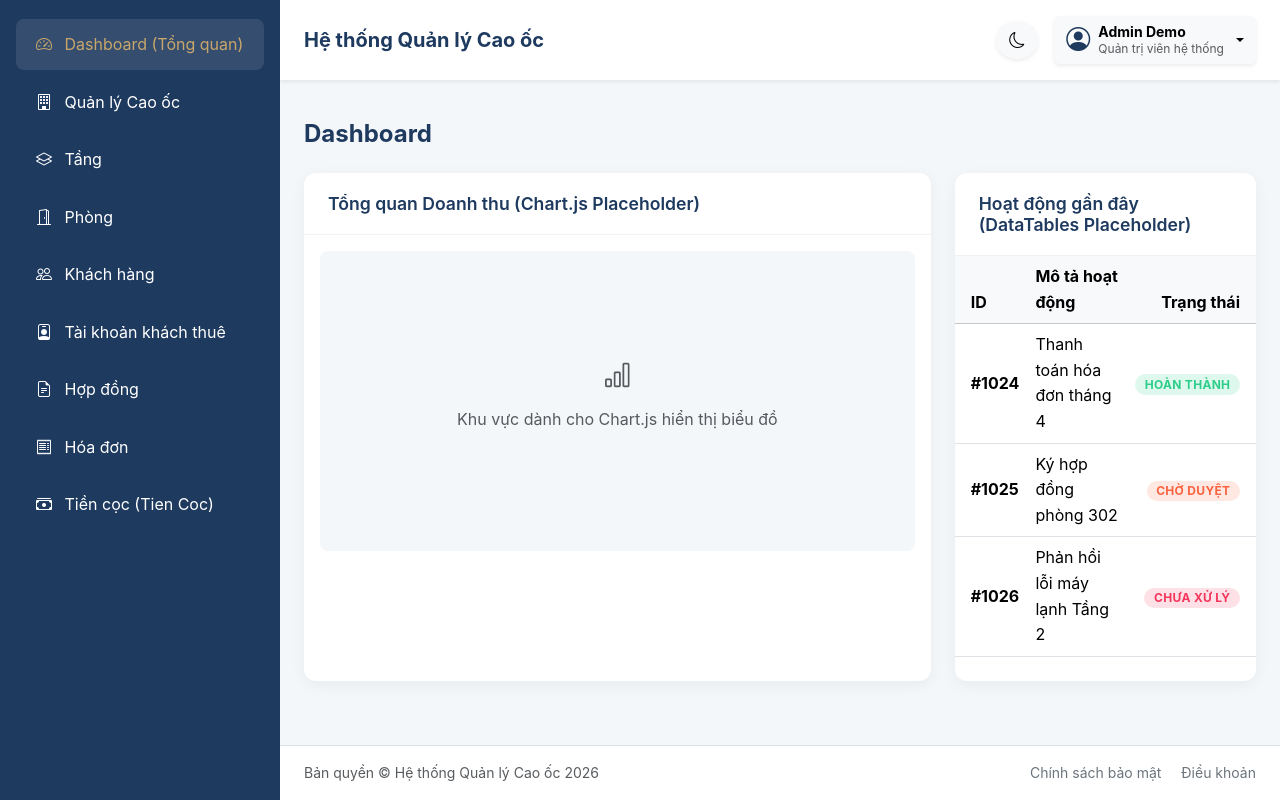
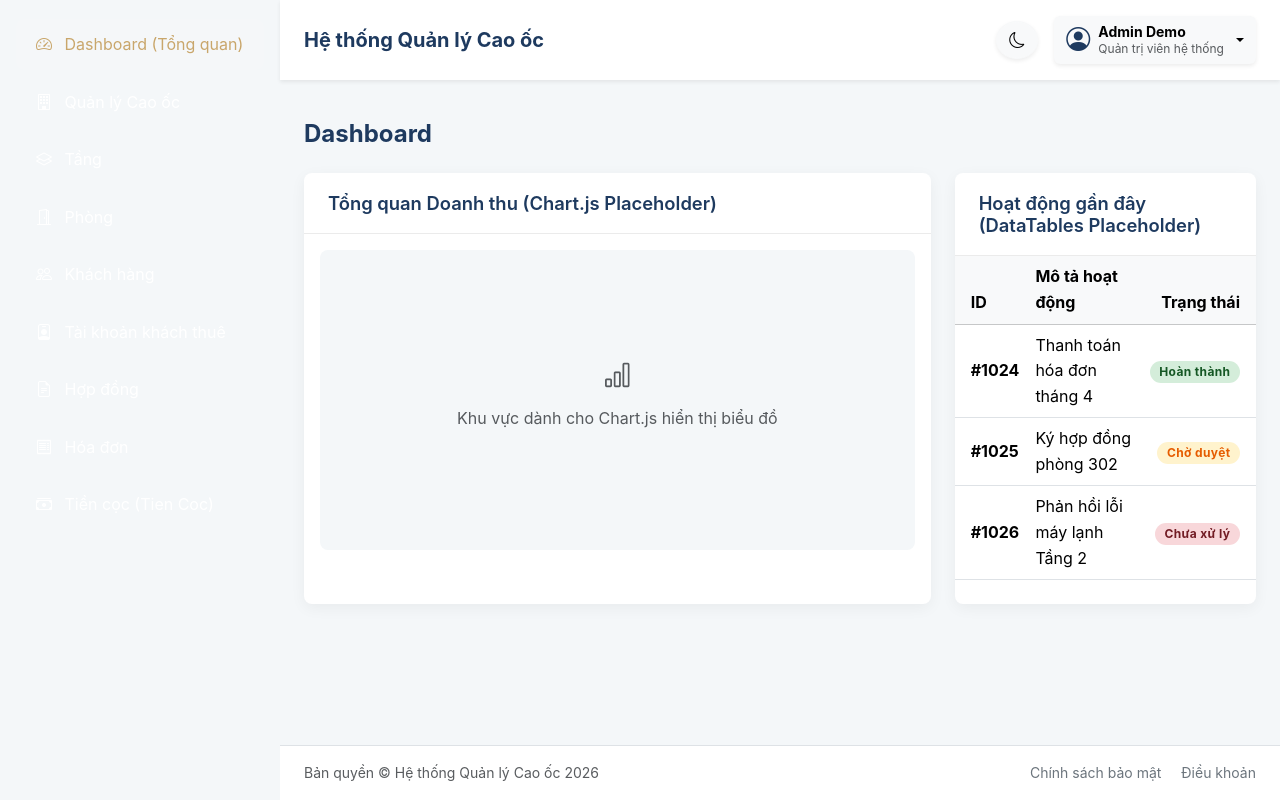
Before and after one commit to trinhan2106/DoAn_LapTrinhWeb_DTH235712_DTH235713, a PHP site: page /DoAn_LapTrinhWeb_DTH235712_DTH235713/admin_layout.php in a window 1280 px wide. Run offline with PHP 8.4, Linux system fonts and the light colour scheme.

Commit message:
1.9 feat: initialize brand CSS system with BEM methodology and reusable UI components

```diff
--- a/assets/css/style.css
+++ b/assets/css/style.css
@@ -6,28 +6,27 @@
  */
 
 :root {
-    /* Color Palette */
-    --color-primary: #1e3a5f;      /* Navy Blue */
-    --color-primary-dark: #152943;
-    --color-accent: #c9a66b;       /* Gold */
-    --color-accent-dark: #b18e54;
-    --color-background: #f4f7f9;   /* Light Sky Blue Gray */
-    --color-text: #1f2a44;         /* Deep Navy Text */
+    /* 4 Mã Màu Thương Hiệu Chính */
+    --color-primary: #1e3a5f;      /* Navy Blue - Chủ đạo */
+    --color-accent: #c9a66b;       /* Gold - Điểm nhấn */
+    --color-background: #f4f7f9;   /* Light Sky Blue Gray - Nền */
+    --color-text: #1f2a44;         /* Deep Navy - Văn bản */
+
     --color-white: #ffffff;
 
-    /* Semantic Colors */
-    --color-success: #2dce89;      /* Refined Green */
-    --color-danger: #f5365c;       /* Refined Red / Debt */
-    --color-warning: #fb6340;      /* Refined Orange / Warning */
-    --color-info: #11cdef;
+    /* Semantic Colors (dành cho badge trạng thái) */
+    --color-success-bg: #d4edda;
+    --color-success-text: #155724;
+    --color-danger-bg: #f8d7da;
+    --color-danger-text: #721c24;
+    --color-warning-bg: #fff3cd;
+    --color-warning-text: #e65c00; /* Màu cam */
 
     /* Shadows */
     --shadow-soft: 0 4px 15px rgba(0, 0, 0, 0.05);
-    --shadow-medium: 0 8px 25px rgba(0, 0, 0, 0.08);
 
     /* Transitions */
-    --transition-fast: all 0.2s ease-in-out;
-    --transition-base: all 0.3s cubic-bezier(0.4, 0, 0.2, 1);
+    --transition-base: all 0.3s ease-in-out;
 }
 
 /* --- Base Enhancements --- */
@@ -38,30 +37,33 @@ body {
     line-height: 1.6;
 }
 
-/* --- Block: Card --- */
+/* --- Block: Card (.card-brand) --- */
 .card-brand {
     background: var(--color-white);
-    border-radius: 12px;
+    border-radius: 8px; /* Bo góc 8px */
     border: none;
-    box-shadow: var(--shadow-soft);
+    box-shadow: var(--shadow-soft); /* Đổ bóng nhẹ */
     transition: var(--transition-base);
     overflow: hidden;
     margin-bottom: 1.5rem;
 }
 
-.card-brand:hover {
-    box-shadow: var(--shadow-medium);
-    transform: translateY(-2px);
+/* Để đảm bảo mật độ thẻ Card chiếm 70-80% màn hình,
+   ta có thể dùng modifier này bọc quanh container chứa các card (VD: Form hoặc Detail) */
+.card-brand--optimal-width {
+    max-width: 80%;
+    margin-left: auto;
+    margin-right: auto;
 }
 
 .card-brand__header {
-    padding: 1.25rem 1.5rem;
+    padding: 1.2rem 1.5rem;
     background-color: transparent;
-    border-bottom: 1px solid rgba(0, 0, 0, 0.05);
+    border-bottom: 1px solid rgba(0, 0, 0, 0.08); /* Border mảnh tách biệt header */
 }
 
 .card-brand__title {
-    font-size: 1.1rem;
+    font-size: 1.15rem;
     font-weight: 600;
     color: var(--color-primary);
     margin-bottom: 0;
@@ -77,130 +79,83 @@ body {
     border-top: 1px solid rgba(0, 0, 0, 0.05);
 }
 
-/* --- Block: Button Brand --- */
+/* --- Block: Button (.btn-brand) --- */
 .btn-brand {
     display: inline-flex;
     align-items: center;
     justify-content: center;
     padding: 0.6rem 1.5rem;
-    border-radius: 8px;
+    border-radius: 6px;
     font-weight: 600;
-    font-size: 0.9rem;
-    text-transform: uppercase;
-    letter-spacing: 0.5px;
+    font-size: 0.95rem;
+    cursor: pointer;
+    text-decoration: none;
     transition: var(--transition-base);
     border: 1px solid transparent;
-    cursor: pointer;
-    text-decoration: none;
-    gap: 0.5rem;
 }
 
+/* Modifier: Primary */
 .btn-brand--primary {
-    background-color: var(--color-primary);
+    background-color: var(--color-primary); /* Nền Navy */
+    color: var(--color-white);              /* Chữ trắng */
+}
+
+/* Hover: Làm sáng màu 10% */
+.btn-brand--primary:hover {
+    filter: brightness(1.1);
     color: var(--color-white);
 }
 
-.btn-brand--primary:hover {
-    background-color: var(--color-primary-dark);
-    color: var(--color-white);
-    box-shadow: 0 4px 10px rgba(30, 58, 95, 0.25);
+/* Modifier: Accent */
+.btn-brand--accent {
+    background-color: var(--color-accent);  /* Nền Gold */
+    color: var(--color-text);               /* Sử dụng màu văn bản sâu để tương phản */
+    font-weight: 700;                       /* Chữ đậm */
 }
 
-.btn-brand--accent {
-    background-color: var(--color-accent);
-    color: var(--color-white);
+/* Hover: Làm sáng màu 10% */
+.btn-brand--accent:hover {
+    filter: brightness(1.1);
+    color: var(--color-text);
 }
 
-.btn-brand--accent:hover {
-    background-color: var(--color-accent-dark);
-    color: var(--color-white);
-    box-shadow: 0 4px 10px rgba(201, 166, 107, 0.25);
-}
-
-.btn-brand--outline-primary {
-    background-color: transparent;
-    border-color: var(--color-primary);
-    color: var(--color-primary);
-}
-
-.btn-brand--outline-primary:hover {
-    background-color: var(--color-primary);
-    color: var(--color-white);
-}
-
-/* --- Block: Badge --- */
+/* --- Block: Badge (.badge-brand) --- */
 .badge-brand {
     display: inline-block;
-    padding: 0.35em 0.8em;
+    padding: 0.4em 0.8em;
     font-size: 0.75rem;
     font-weight: 700;
-    line-height: 1;
+    border-radius: 50rem;
     text-align: center;
     white-space: nowrap;
     vertical-align: baseline;
-    border-radius: 50rem;
-    text-transform: uppercase;
-    letter-spacing: 0.025em;
+    letter-spacing: 0.03em;
 }
 
+/* Nền xanh lá nhạt, chữ xanh đậm */
 .badge-brand--success {
-    background-color: rgba(45, 206, 137, 0.15);
-    color: var(--color-success);
+    background-color: var(--color-success-bg);
+    color: var(--color-success-text);
 }
 
+/* Nền đỏ nhạt, chữ đỏ đậm (dùng cho công nợ/quá hạn/nợ) */
 .badge-brand--danger {
-    background-color: rgba(245, 54, 92, 0.15);
-    color: var(--color-danger);
+    background-color: var(--color-danger-bg);
+    color: var(--color-danger-text);
 }
 
+/* Nền vàng nhạt, chữ cam (dùng cho cảnh báo/chờ duyệt) */
 .badge-brand--warning {
-    background-color: rgba(251, 99, 64, 0.15);
-    color: var(--color-warning);
+    background-color: var(--color-warning-bg);
+    color: var(--color-warning-text);
 }
 
-/* Specific naming alias for convenience if needed */
-.badge-brand--debt {
-    background-color: rgba(245, 54, 92, 0.15);
-    color: var(--color-danger);
-}
-
-/* --- Typography Helpers --- */
+/* --- Typography Helpers & Theme Integration --- */
 .text-brand-primary { color: var(--color-primary) !important; }
 .text-brand-accent { color: var(--color-accent) !important; }
-.bg-brand-primary { background-color: var(--color-primary) !important; }
-.bg-brand-accent { background-color: var(--color-accent) !important; }
 
-/* Custom Hero Styles */
-.hero-brand {
-    position: relative;
-    padding: 100px 0;
-    background: linear-gradient(rgba(30, 58, 95, 0.85), rgba(30, 58, 95, 0.9)),
-                url('https://images.unsplash.com/photo-1486406146926-c627a92ad1ab?auto=format&fit=crop&w=1600&q=80') center/cover no-repeat;
-    color: var(--color-white);
-    min-height: 500px;
-    display: flex;
-    align-items: center;
+/* Dashboard & Báo cáo Layout integration (Tương thích Dark Mode) */
+/* Cột trạng thái sử dụng chung Class ở mọi bảng trong DataTables */
+.status-column .badge-brand {
+    min-width: 90px; /* Đảm bảo các badge đồng đều về kích thước trên cột trạng thái */
 }
-
-.footer-brand {
-    background-color: var(--color-primary-dark);
-    color: rgba(255, 255, 255, 0.7);
-    padding: 60px 0 20px;
-}
-
-.footer-brand h5 {
-    color: var(--color-white);
-    font-weight: 700;
-    margin-bottom: 1.5rem;
-}
-
-.footer-brand a {
-    color: rgba(255, 255, 255, 0.7);
-    text-decoration: none;
-    transition: var(--transition-fast);
-}
-
-.footer-brand a:hover {
-    color: var(--color-accent);
-    padding-left: 5px;
-}
```
